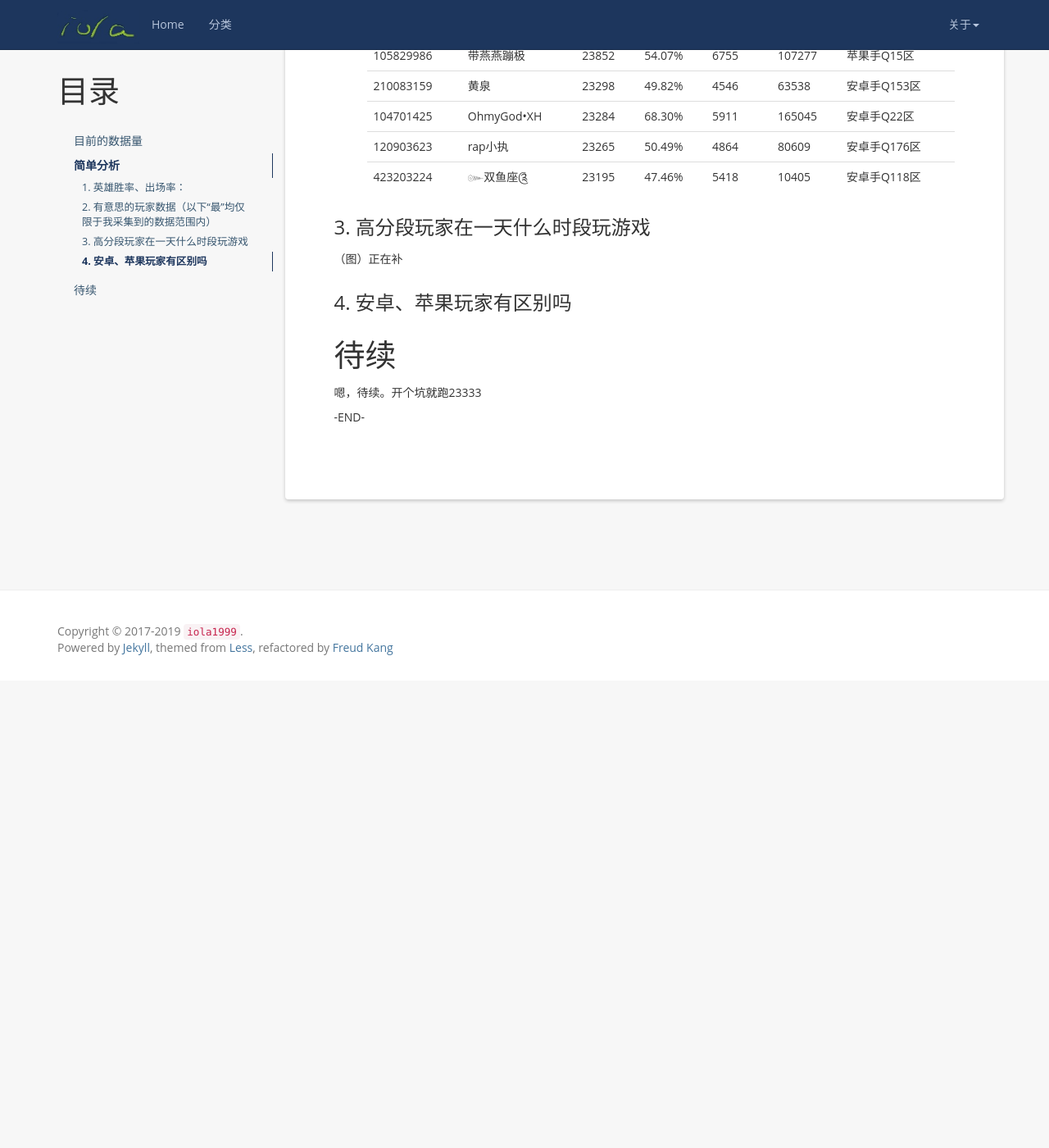
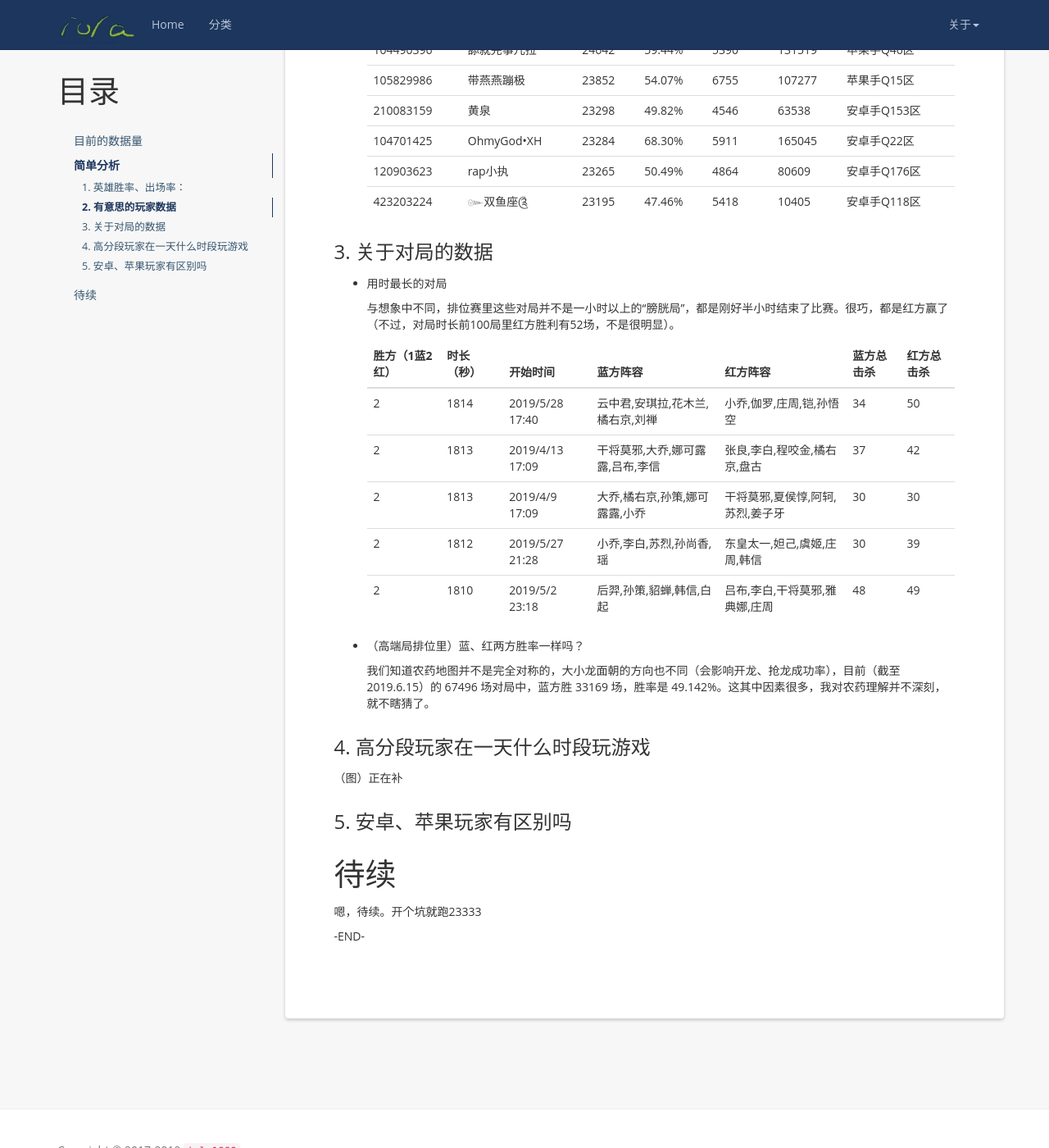
Before and after one commit to iola1999/iola1999.github.io, a Jekyll site: the page built from _posts/2019-06-14-WZRY-Analysis-1.markdown, in a window 1280 px wide and 1400 px high, scrolled down 3374 px. Shown: the whole window at 82% size. Built offline with Jekyll 4.4.1, drawn with Linux system fonts in a browser that asks for light colours; nearby versions of some CDN libraries; comment, search, counter and statistics services are not loaded; before the commit the page ends 4204 px from its top, so only the background shows below that; some of the changed text lies outside the part shown.

Commit message:
wzry-数据分析1-更新

```diff
--- a/_posts/2019-06-14-WZRY-Analysis-1.markdown
+++ b/_posts/2019-06-14-WZRY-Analysis-1.markdown
@@ -22,13 +22,13 @@ tag:
 
 对局都是高段位（战力8万以上，段位最低是王者）的排位赛，具有一定的参考意义。采集时避开了 S15 赛季初的三周。
 
-数据确认已清洗过，排除了有人挂机的对局（评分 0 .0）、投降（败方没有 MVP）。
+数据确认已清洗过（对局数：详情数 = 1：10），但是目前没有排除有人挂机（评分 0 .0）、投降（败方没有 MVP）的对局。
 
 
 
 # 简单分析
 
-以下分析是基于 2019.3.15~2019.6.14 这段时期高分段的排位赛数据，与官方统计可能有些不同。
+以下分析是基于 2019.3.15~2019.6.14 这段时期高分段的排位赛数据，**与官方统计可能有些不同**。
 
 完整胜率数据放到了[这里]({{ '/upload/20190604-wzry简单分析-胜率.md' | prepend: site.baseurl  }})。其他数据暂时不便放
 
@@ -79,7 +79,9 @@ tag:
   | 182  | 干将莫邪 | 8696   | 18588  | 2.839% | 46.783% |
   | 133  | 狄仁杰   | 8638   | 15876  | 2.424% | 54.409% |
 
-### 2. 有意思的玩家数据（以下“最”均仅限于我采集到的数据范围内）
+### 2. 有意思的玩家数据
+
+   **以下“最”均仅限于我采集到的数据范围内**
 
    + 战力最高的：
 
@@ -134,11 +136,29 @@ tag:
      | 120903623 | rap小执      | 23265  | 50.49% | 4864  | 80609  | 安卓手Q176区 |
      | 423203224 | ๛双鱼座༊     | 23195  | 47.46% | 5418  | 10405  | 安卓手Q118区 |
 
-### 3. 高分段玩家在一天什么时段玩游戏
+### 3. 关于对局的数据
+
++ 用时最长的对局
+
+  与想象中不同，排位赛里这些对局并不是一小时以上的“膀胱局”，都是刚好半小时结束了比赛。很巧，都是红方赢了（不过，对局时长前100局里红方胜利有52场，不是很明显）。
+
+  | 胜方（1蓝2红） | 时长（秒） | 开始时间        | 蓝方阵容                         | 红方阵容                         | 蓝方总击杀 | 红方总击杀 |
+  | -------------- | ---------- | --------------- | -------------------------------- | -------------------------------- | ---------- | ---------- |
+  | 2              | 1814       | 2019/5/28 17:40 | 云中君,安琪拉,花木兰,橘右京,刘禅 | 小乔,伽罗,庄周,铠,孙悟空         | 34         | 50         |
+  | 2              | 1813       | 2019/4/13 17:09 | 干将莫邪,大乔,娜可露露,吕布,李信 | 张良,李白,程咬金,橘右京,盘古     | 37         | 42         |
+  | 2              | 1813       | 2019/4/9 17:09  | 大乔,橘右京,孙策,娜可露露,小乔   | 干将莫邪,夏侯惇,阿轲,苏烈,姜子牙 | 30         | 30         |
+  | 2              | 1812       | 2019/5/27 21:28 | 小乔,李白,苏烈,孙尚香,瑶         | 东皇太一,妲己,虞姬,庄周,韩信     | 30         | 39         |
+  | 2              | 1810       | 2019/5/2 23:18  | 后羿,孙策,貂蝉,韩信,白起         | 吕布,李白,干将莫邪,雅典娜,庄周   | 48         | 49         |
+
++ （高端局排位里）蓝、红两方胜率一样吗？
+
+  我们知道农药地图并不是完全对称的，大小龙面朝的方向也不同（会影响开龙、抢龙成功率），目前（截至2019.6.15）的 67496 场对局中，蓝方胜 33169 场，胜率是 49.142%。这其中因素很多，我对农药理解并不深刻，就不瞎猜了。
+
+### 4. 高分段玩家在一天什么时段玩游戏
 
    （图）正在补
 
-### 4. 安卓、苹果玩家有区别吗
+### 5. 安卓、苹果玩家有区别吗
 
 
 
```
